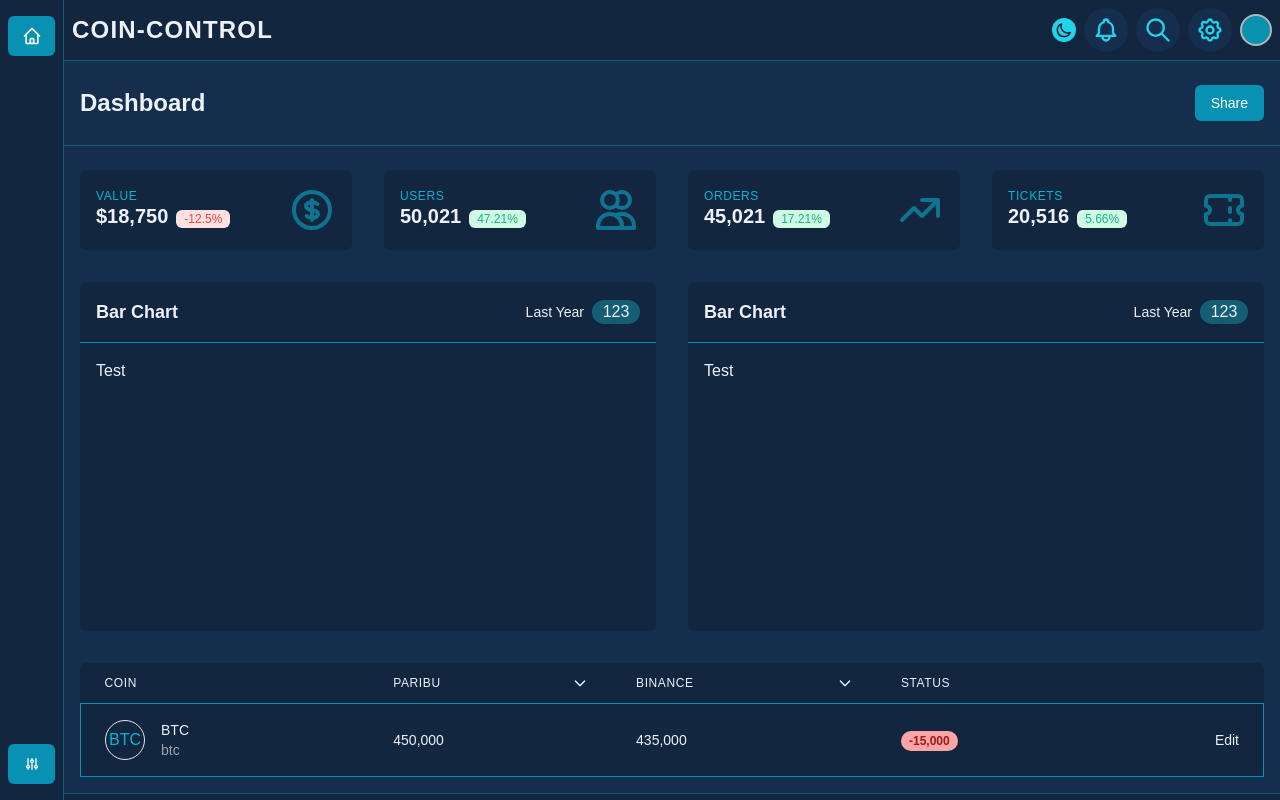
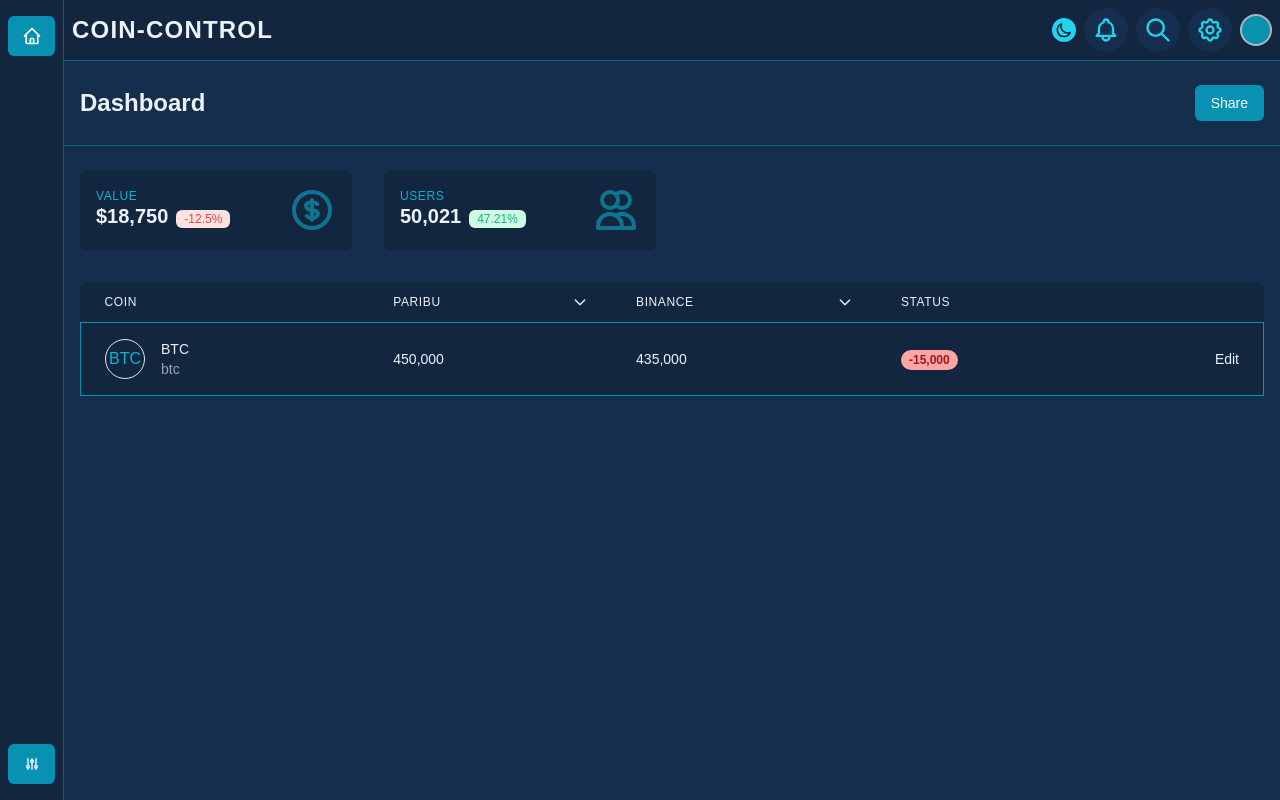
Before and after one commit to movwf/coin-control, a Next.js app: page / in a window 1280 px wide. Built offline with nearby package versions, Linux system fonts and the light colour scheme.

Commit message:
UI Tweaks

```diff
--- a/components/Layout/index.tsx
+++ b/components/Layout/index.tsx
@@ -16,11 +16,12 @@ function index({ children }) {
       <Sidebar />
       <div className="flex-1 h-full overflow-x-hidden overflow-y-auto">
         <Topbar />
-        <main className="bg-light dark:bg-dark dark:text-light">
+        <main className="bg-light h-full dark:bg-dark dark:text-light">
           {children}
         </main>
+
+        <Drawer {...{ children: <SettingsPanel />, position: "left" }} />
         <Footer />
-        <Drawer {...{ children: <SettingsPanel />, position: "left" }} />
       </div>
     </div>
   );
--- a/pages/index.tsx
+++ b/pages/index.tsx
@@ -1,6 +1,5 @@
 import Layout from "../components/Layout";
 import CardWithHeadingAndBadge from "../components/UI/CardWithHeadingAndBadge";
-import CardWithHeading from "../components/UI/CardWithHeading";
 import StatusCard from "../components/UI/StatusCard";
 import Table from "../components/UI/Table";
 
@@ -31,40 +30,8 @@ export default function Home() {
             icon="users"
             format="normal"
           />
-          <StatusCard
-            title="Orders"
-            values={[30000, 43300, 45021]}
-            icon="trending-up"
-            format="normal"
-          />
-          <StatusCard
-            title="Tickets"
-            values={[2310, 19950, 20516]}
-            icon="ticket"
-            format="normal"
-          />
         </div>
 
-        <div className="grid grid-cols-1 p-4 space-y-8 lg:gap-8 lg:space-y-0 lg:grid-cols-4">
-          <div className="col-span-2">
-            <CardWithHeadingAndBadge
-              title="Bar Chart"
-              badgeLabel="Last Year"
-              badgeInnerText="123"
-            >
-              <span>Test</span>
-            </CardWithHeadingAndBadge>
-          </div>
-          <div className="col-span-2">
-            <CardWithHeadingAndBadge
-              title="Bar Chart"
-              badgeLabel="Last Year"
-              badgeInnerText="123"
-            >
-              <span>Test</span>
-            </CardWithHeadingAndBadge>
-          </div>
-        </div>
         <div className="grid grid-cols-1 p-4 space-y-8 lg:gap-8 lg:space-y-0 lg:grid-cols-3">
           <div className="col-span-3">
             <Table />
```
